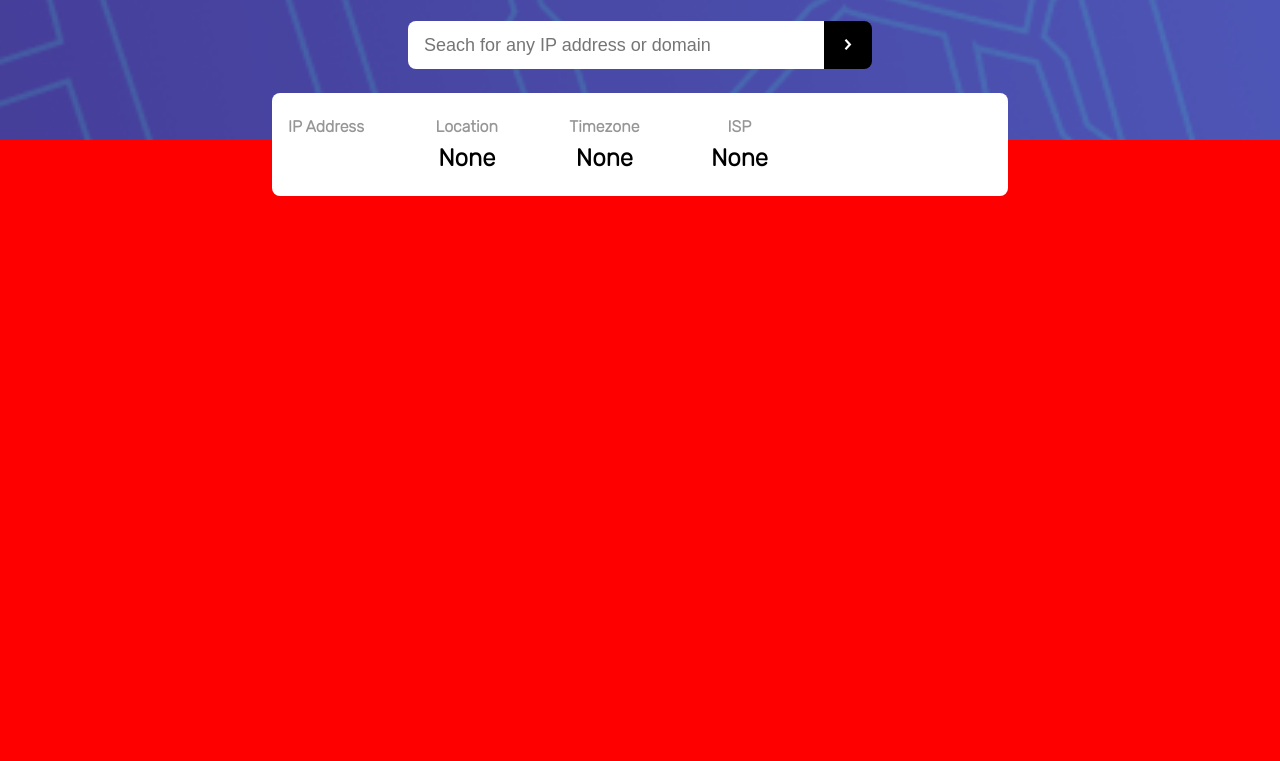
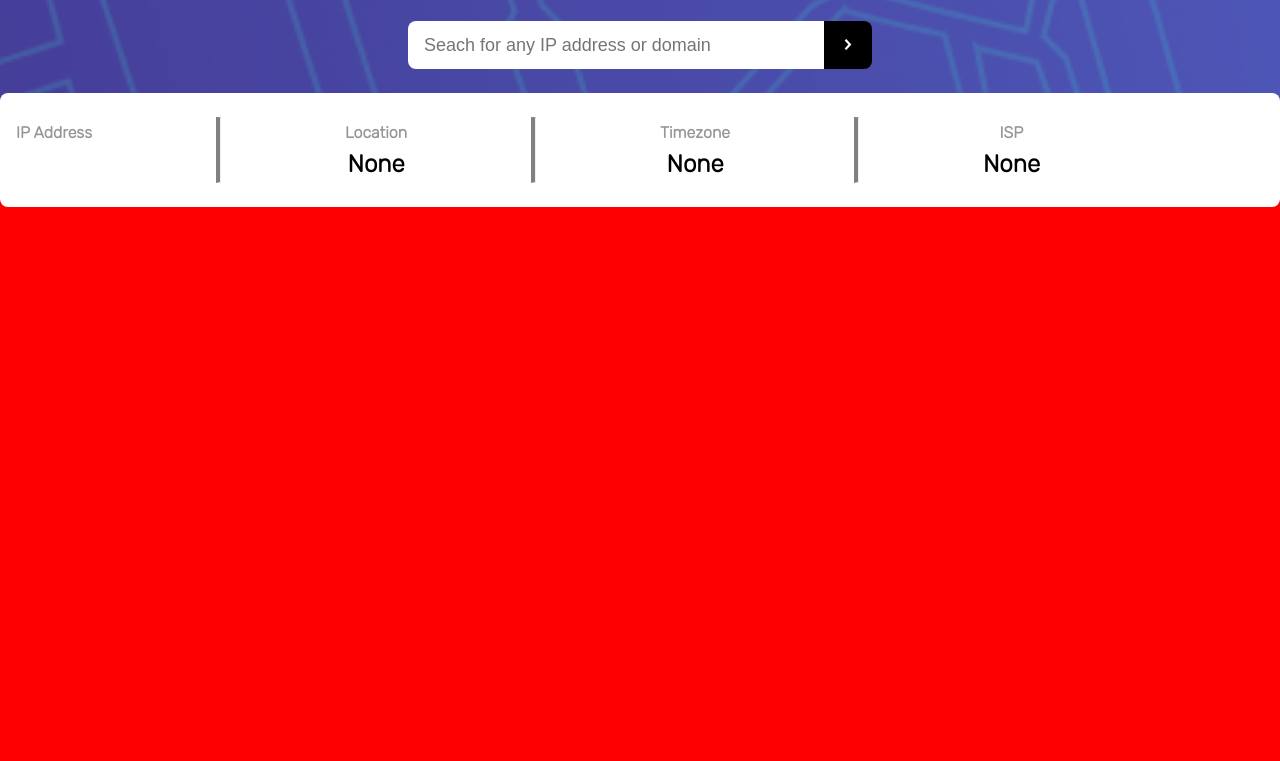
Before and after one commit to roc2246/IP__address__FEM, a plain HTML site: page index.html in a window 1280 px wide. Shown: the part 39-800 px from the top of the page. Drawn offline with Linux system fonts and the light colour scheme; a web font is replaced by a local one.

Commit message:
Created hr elements for desktop display

```diff
--- a/index.html
+++ b/index.html
@@ -37,14 +37,17 @@
         <h4 class="ip-location__stat--heading">IP Address</h4>
         <h2 class="ip-location__stat--info">&nbsp;</h2>
       </div>
+      <hr class="ip-location__divider">
       <div class="ip-location__stat">
         <h4 class="ip-location__stat--heading">Location</h4>
         <h2 class="ip-location__stat--info">None</h2>
       </div>
+      <hr class="ip-location__divider">
       <div class="ip-location__stat">
         <h4 class="ip-location__stat--heading">Timezone</h4>
         <h2 class="ip-location__stat--info">None</h2>
       </div>
+      <hr class="ip-location__divider">
       <div class="ip-location__stat">
         <h4 class="ip-location__stat--heading">ISP</h4>
         <h2 class="ip-location__stat--info">None</h2>
--- a/style.css
+++ b/style.css
@@ -131,16 +131,29 @@ button:hover {
   color: var(--color-dark-grey);
 }
 
+.ip-location__stat--info{
+  word-wrap: break-word;
+}
+
+.ip-location__divider{
+  display: none;
+  border-left: .25rem solid grey;
+  height: 4rem;
+}
+
 @media (min-width: 376px) {
   .ip-location{
     flex-direction: row;
     flex-wrap: wrap;
     justify-content: space-between;
 
-    max-width: 30rem;
+    max-width: 80rem;
     margin-left: auto;
     margin-right: auto;
     padding-right: 15rem;
+  }
+  .ip-location__divider{
+    display: block;
   }
 }
 
```
